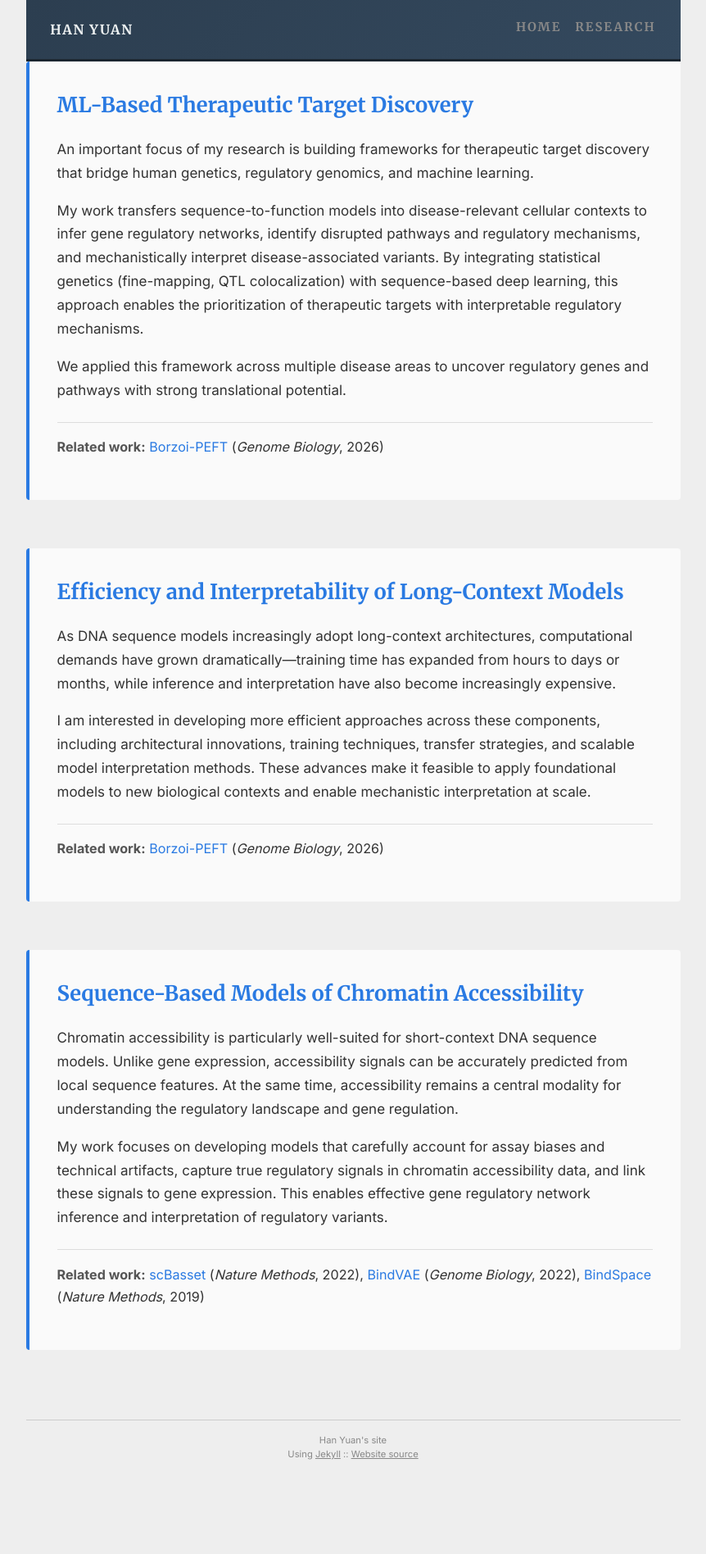
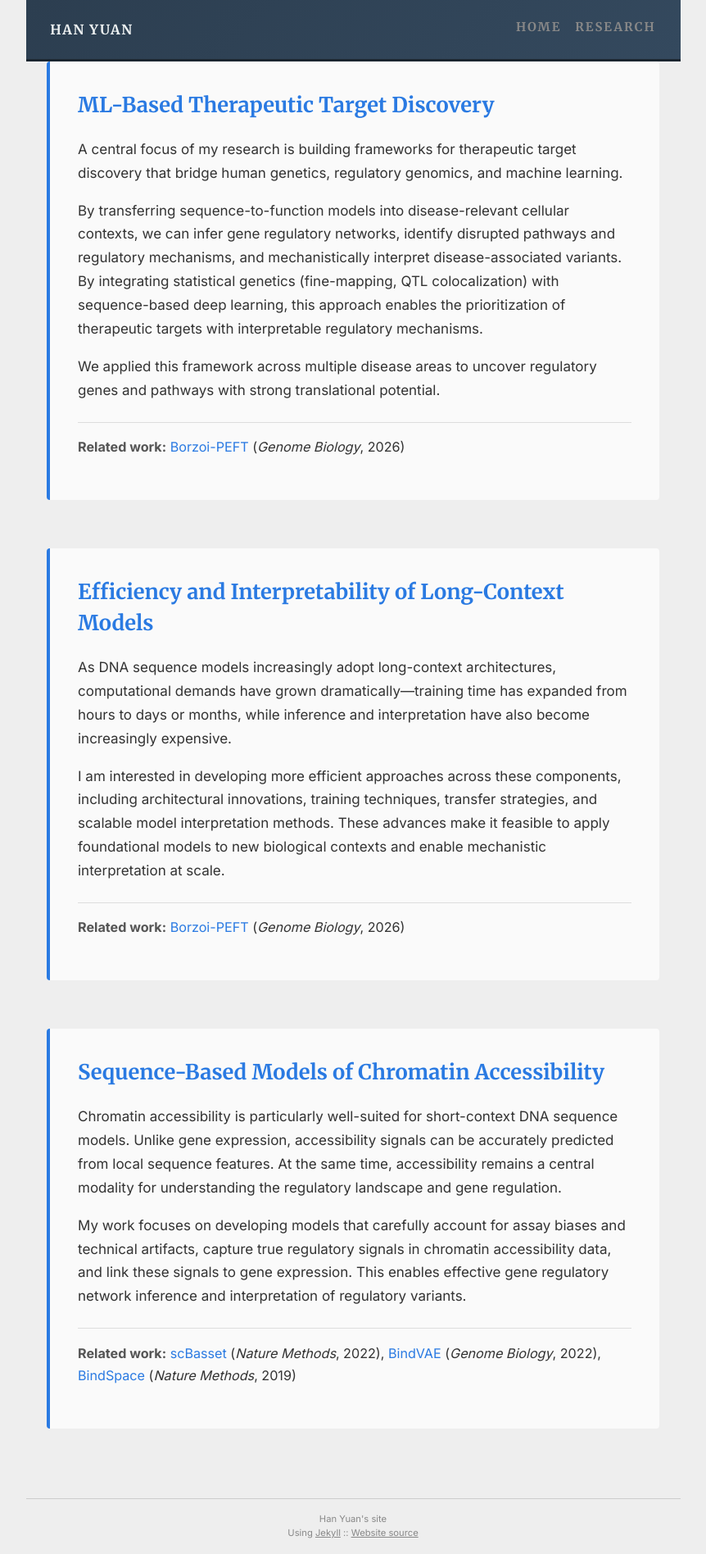
Before and after one commit to hy395/hy395.github.io, a Jekyll site: the page built from projects.md, in a window 1280 px wide. Shown: the whole page at 82% size, without its empty margins (209-1071 px from the left). Built offline with Jekyll 4.4.1, drawn with Linux system fonts in a browser that asks for light colours; before the commit the page ends 1800 px from its top, so only the background shows below that.

Commit message:
format update

```diff
--- a/_sass/_page.scss
+++ b/_sass/_page.scss
@@ -23,6 +23,8 @@
 
 .post {
     margin-bottom: $spacing-unit;
+    padding-left: $spacing-unit;
+    padding-right: $spacing-unit;
     @extend %clearfix;
 }
 
--- a/projects.md
+++ b/projects.md
@@ -8,9 +8,9 @@ permalink: /projects/
 
 ## ML-Based Therapeutic Target Discovery
 
-An important focus of my research is building frameworks for therapeutic target discovery that bridge human genetics, regulatory genomics, and machine learning.
+A central focus of my research is building frameworks for therapeutic target discovery that bridge human genetics, regulatory genomics, and machine learning.
 
-My work transfers sequence-to-function models into disease-relevant cellular contexts to infer gene regulatory networks, identify disrupted pathways and regulatory mechanisms, and mechanistically interpret disease-associated variants. By integrating statistical genetics (fine-mapping, QTL colocalization) with sequence-based deep learning, this approach enables the prioritization of therapeutic targets with interpretable regulatory mechanisms.
+By transferring sequence-to-function models into disease-relevant cellular contexts, we can infer gene regulatory networks, identify disrupted pathways and regulatory mechanisms, and mechanistically interpret disease-associated variants. By integrating statistical genetics (fine-mapping, QTL colocalization) with sequence-based deep learning, this approach enables the prioritization of therapeutic targets with interpretable regulatory mechanisms.
 
 We applied this framework across multiple disease areas to uncover regulatory genes and pathways with strong translational potential.
 
```
